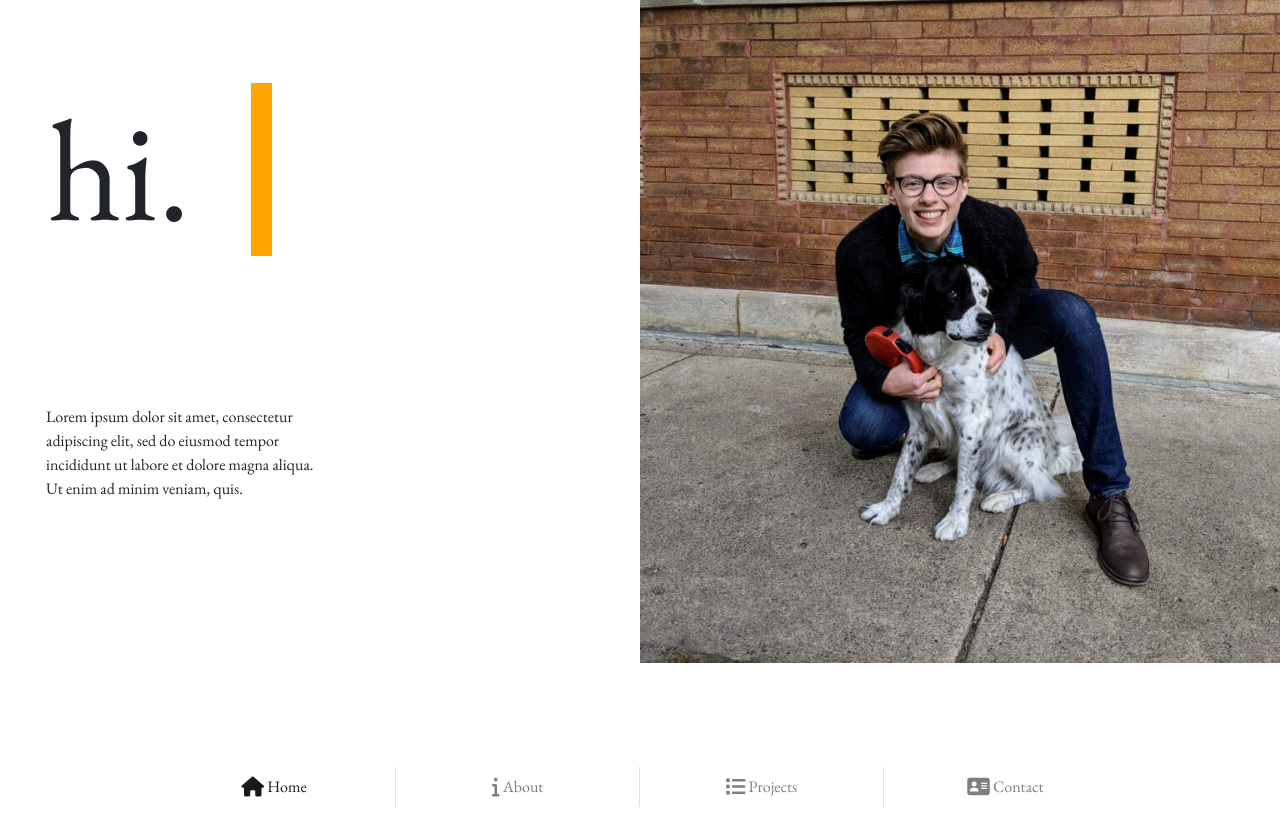
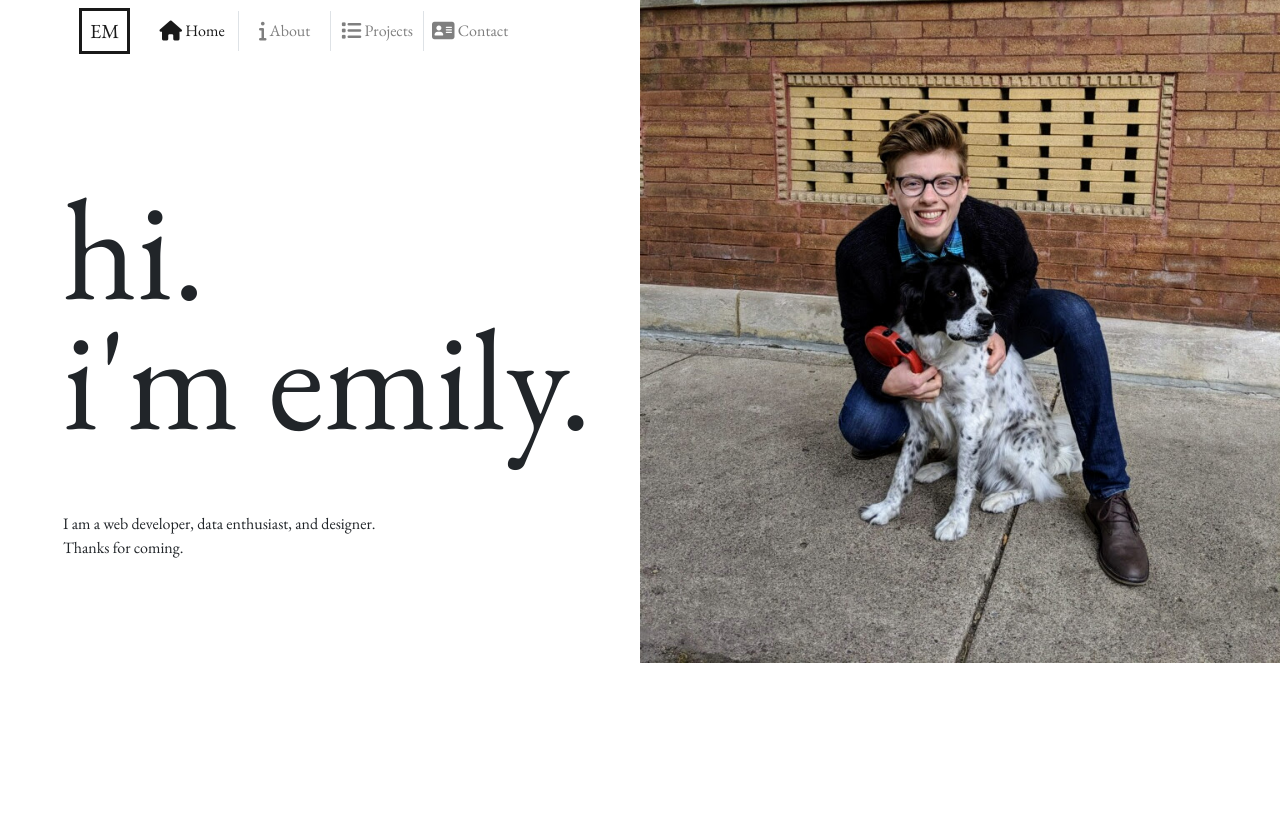
Before and after one commit to eamckinney/old-portfoliopage-html-v1, a website: page index.html in a window 1280 px wide. Drawn offline with nearby package versions, Linux system fonts and the light colour scheme.

Commit message:
Added padding, logo

```diff
--- a/CSS/styles.css
+++ b/CSS/styles.css
@@ -24,30 +24,6 @@ h1 {
     }
 }
 
-
-.typewriter h1 {
-    overflow: hidden; /* Ensures the content is not revealed until the animation */
-    border-right: .15em solid orange; /* The typwriter cursor */
-    white-space: nowrap; /* Keeps the content on a single line */
-    margin: 0 auto; /* Gives that scrolling effect as the typing happens */
-    letter-spacing: 0em; /* Adjust as needed */
-    animation:
-      typing 1s steps(10, end),
-      blink-caret .75s step-end 5;
-  }
-
-  /* The typing effect */
-  @keyframes typing {
-    from { width: 0 }
-    to { width: 100% }
-  }
-
-  /* The typewriter cursor effect */
-  @keyframes blink-caret {
-    from, to { border-color: transparent }
-    50% { border-color: orange; }
-  }
-
 .navbar-nav {
     min-width: 80%;
 }
@@ -59,3 +35,22 @@ h1 {
 .spacer {
     min-height: 10%;
 }
+
+.main-heading {
+    padding-top: 20%;
+    padding-bottom: 10%;
+    line-height: .9em;
+}
+
+.main-image {
+
+}
+
+.sub-heading {
+    padding-right: 40%;
+}
+
+.navbar-brand {
+    border-style: solid;
+
+}
--- a/index.html
+++ b/index.html
@@ -20,50 +20,47 @@
 
 <body>
 
-
+    <!--div class="background-image"></!--div-->
 
     <div class="container-fluid">
 
         <div class="row">
+
             <div class="col-sm-6">
 
-                <div class="row">
-                    <div class="col">
+                <nav class="navbar navbar-expand-sm navbar-light sticky-top">
+                    <a class="navbar-brand ml-5 px-2" href="#">EM</a>
+                    <button class="navbar-toggler" type="button" data-toggle="collapse" data-target="#portfolioNavbar">
+                        <span class="navbar-toggler-icon"></span>
+                    </button>
+                    <div class="collapse navbar-collapse" id="portfolioNavbar">
+                        <ul class="navbar-nav">
+                            <li class="nav-item border-right text-center active"><a class="nav-link" href="#"><i class="fa fa-home fa-lg"></i> Home </a></li>
+                            <li class="nav-item border-right text-center"><a class="nav-link" href="#"><i class="fa fa-info fa-lg"></i> About </a></li>
+                            <li class="nav-item border-right text-center"><a class="nav-link" href="#"><i class="fa fa-list fa-lg"></i> Projects </a></li>
+                            <li class="nav-item text-center"><a class="nav-link" href="#"><i class="fa fa-address-card fa-lg"></i> Contact </a></li>
+                        </ul>
+                    </div>
+                </nav>
 
-                    </div>
-                </div>
 
-                <div class="row spacer">
-                </div>
+                <h1 class="text-left main-heading ml-5">hi.<br>i'm emily.</h1>
+                <p class="sub-heading ml-5">I am a web developer, data enthusiast, and designer.<br>Thanks for coming.</p>
 
-                <div class="row">
-                    <div class="col-6 py-3 px-5">
-                        <div class="typewriter">
-                            <h1 class="text-left">hi.</h1>
-                        </div>
-                    </div>
-                </div>
-
-                <div class="row spacer">
-                </div>
-                <div class="row spacer">
-                </div>
-
-                <div class="row ml-3">
-                    <div class="col-6">
-                        Lorem ipsum dolor sit amet, consectetur adipiscing elit, sed do eiusmod tempor incididunt ut labore et dolore magna aliqua. Ut enim ad minim veniam, quis.
-                    </div>
-                </div>
 
             </div>
 
             <div class="col-sm-6 p-0">
-                <img class="img-fluid" src="img/em-and-bailey-2.jpg" alt="Emily and her dog, Bailey"/>
+                <img class="img-fluid main-image" src="img/em-and-bailey-2.jpg" alt="Emily and her dog, Bailey"/>
             </div>
 
         </div>
+    </div>
 
-    </div>
+
+
+
+
 
     <div class="container-fluid">
         <div class="row spacer">
@@ -77,19 +74,8 @@
     <div class="container-fluid">
         <div class="row">
             <div class="col">
-                <nav class="navbar navbar-expand-sm navbar-light sticky-top">
-                    <button class="navbar-toggler" type="button" data-toggle="collapse" data-target="#portfolioNavbar">
-                        <span class="navbar-toggler-icon"></span>
-                    </button>
-                    <div class="collapse navbar-collapse justify-content-center" id="portfolioNavbar">
-                        <ul class="navbar-nav">
-                            <li class="nav-item border-right text-center active"><a class="nav-link" href="#"><i class="fa fa-home fa-lg"></i> Home </a></li>
-                            <li class="nav-item border-right text-center"><a class="nav-link" href="#"><i class="fa fa-info fa-lg"></i> About </a></li>
-                            <li class="nav-item border-right text-center"><a class="nav-link" href="#"><i class="fa fa-list fa-lg"></i> Projects </a></li>
-                            <li class="nav-item text-center"><a class="nav-link" href="#"><i class="fa fa-address-card fa-lg"></i> Contact </a></li>
-                        </ul>
-                    </div>
-                </nav>            </div>
+
+            </div>
         </div>
 
     </div>
```
Also changed, not shown: 1 other file.
